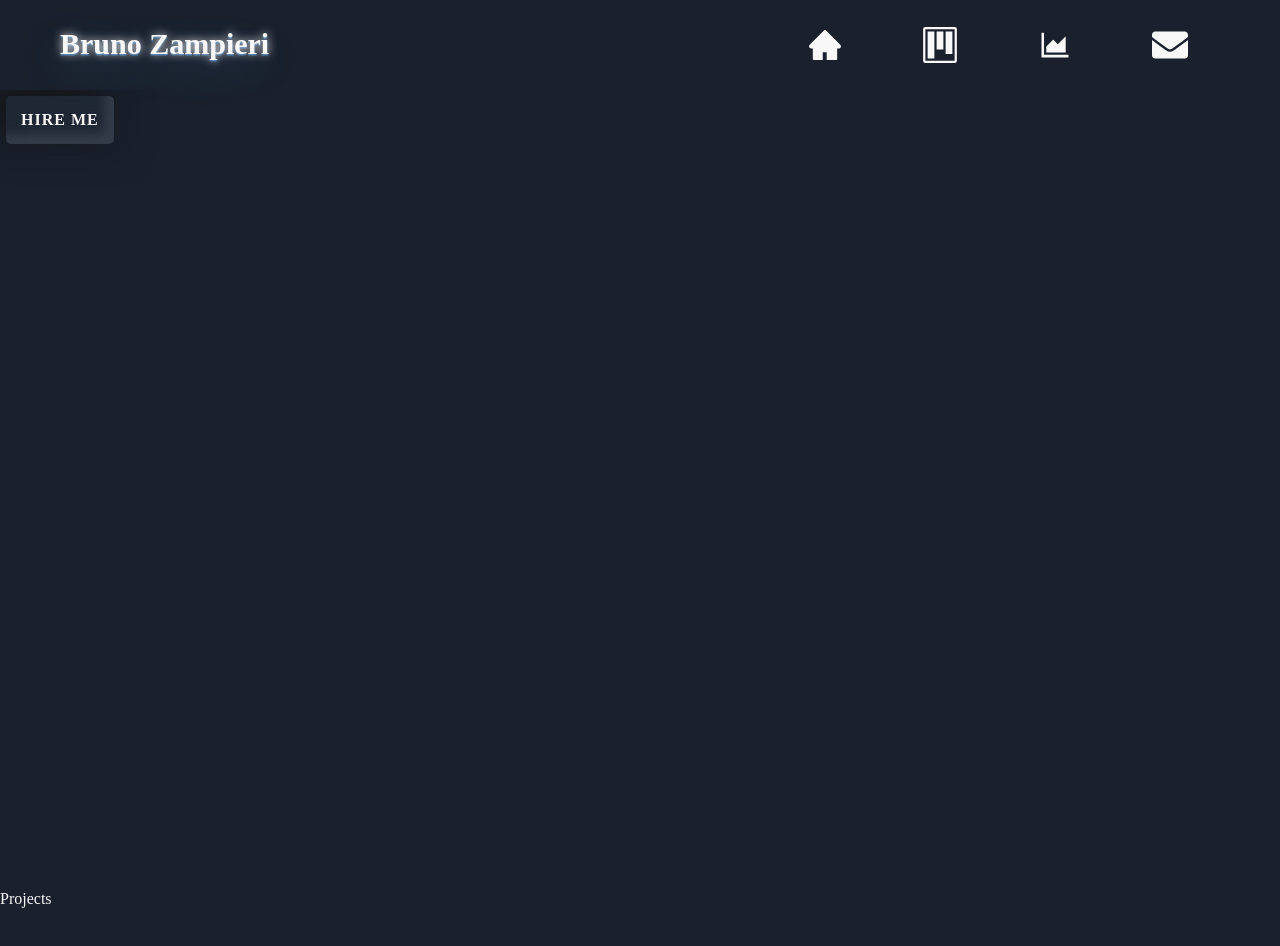
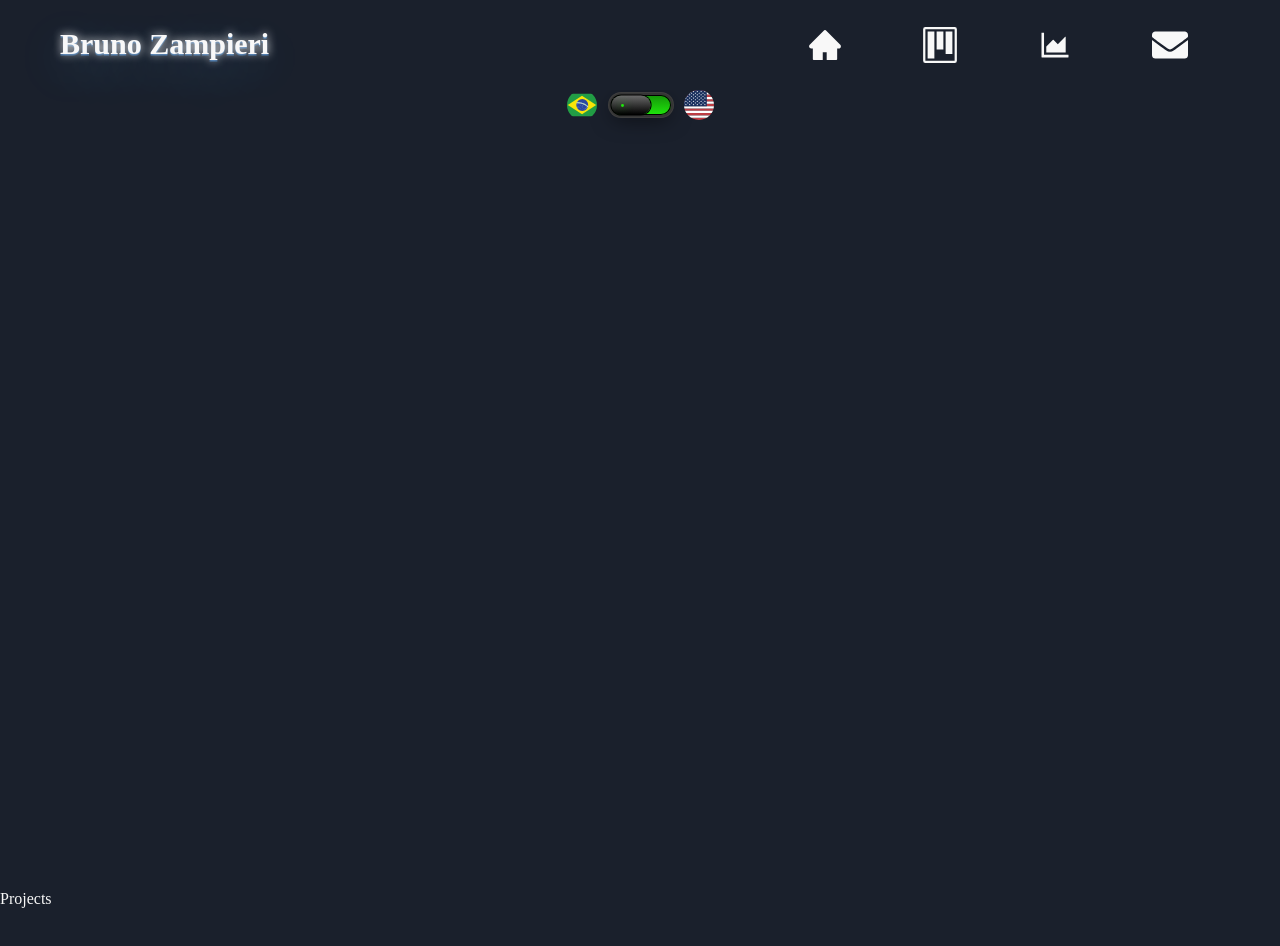
Before and after one commit to brunozampieri1985/bzdev, a React (Vite) app: page / in a window 1280 px wide. Shown: the top 946 px of the page. Built offline with nearby package versions, Linux system fonts and the light colour scheme; a web font is replaced by a local one.

Commit message:
feat: change language

```diff
--- a/src/components/common/ChangeLanguage/ChangeLanguage.css
+++ b/src/components/common/ChangeLanguage/ChangeLanguage.css
@@ -0,0 +1,74 @@
+.change-language-wrapper {
+    display: flex;
+    align-items: center;
+    justify-content: center;
+    gap: 10px;
+
+}
+
+.change-language-wrapper input[type=checkbox] {
+    position: relative;
+    width: 60px;
+    height: 20px;
+    -webkit-appearance: none;
+    background: linear-gradient(0deg, #1fe70c, #149408);
+    outline: : none;
+    border-radius: 10px;
+    box-shadow: 0 0 0 2px #353535, 0 0 0 3px #3e3e3e,
+    inset 0 0 0 1px rgba(0,0,0,1), 0 5px 20px rgba(0,0,0,0.5);
+    transition: .5s ease-in-out;
+    cursor: pointer;
+}
+
+.change-language-wrapper input[type=checkbox]:checked {
+    background: linear-gradient(0deg, #e70c55, #a80c40);
+    transition: .5s ease-in-out;
+}
+
+
+.change-language-wrapper input[type=checkbox]::before {
+    content: '';
+    position: absolute;
+    width: 40px;
+    height: 20px;
+    top: 0;
+    left: 0;
+    background: linear-gradient(0deg, rgb(0, 0, 0), #6b6b6b);
+    border-radius: 10px;
+    box-shadow: 0 0 0 1px #000;
+    transform: scale(.98, .96);
+    transition: .5s ease-in-out;
+}
+
+.change-language-wrapper input[type=checkbox]:checked::before {
+    left: 20px;
+}
+
+.change-language-wrapper input[type=checkbox]::after {
+    content: '';
+    position: absolute;
+    width: 3px;
+    height: 3px;
+    top: calc(50% - 1.5px);
+    left: 10px;
+    background: #1fe70c;
+    border-radius: 10px;
+    box-shadow: 0 0 10px #1fe70c;
+    transform: scale(.98, .96);
+    transition: .5s ease-in-out;
+}
+
+.change-language-wrapper input[type=checkbox]:checked::after {
+    left: 50px;
+    background: #e70c55;
+    box-shadow: 0 0 10px #e70c55;
+    transition: all .5s ease-in-out;
+}
+
+.change-language-pt {
+    display: flex;
+    width: 30px;
+    height: 30px;
+    border-radius: 50%;
+    overflow: hidden;
+}
--- a/src/components/common/ChangeLanguage/ChangeLanguage.tsx
+++ b/src/components/common/ChangeLanguage/ChangeLanguage.tsx
@@ -1,11 +1,44 @@
 import './ChangeLanguage.css'
 import { useLang } from '@context/LangContext'
+import BrFlag from '/br.svg'
+import { useEffect, useRef } from 'react'
 
-const ChangeLanguage: React.FC = () => (
-    <div className='change-language-wraper'>
-        <input type="checkbox" name="language" id="change-language" />
-        <label htmlFor="change-language"></label>
-    </div>
+const ChangeLanguage: React.FC = () => {
+   const { lang, changeLang } = useLang()
+   const checkRef = useRef<HTMLInputElement>(null)
 
-)
+   const handleChange = (e: React.ChangeEvent<HTMLInputElement>) => {
+      const { checked } = e.target
+      console.log(checked)
+      if (checked) {
+         changeLang('en')
+      } else {
+         changeLang('pt')
+      }
+   }
+
+   useEffect(() => {
+      if (checkRef.current) {
+         checkRef.current.checked = lang === 'en'
+      }
+   }, [])
+
+   return (
+      <div className="change-language-wrapper">
+         <div className="change-language-pt">
+            <img src={'br.svg'} alt="Brazilian flag" width={30} />
+         </div>
+         <input
+            type="checkbox"
+            name="language"
+            id="change-language"
+            onChange={(e) => handleChange(e)}
+            ref={checkRef}
+         />
+         <div className="change-language-pt">
+            <img src={'us.svg'} alt="USA flag" />
+         </div>
+      </div>
+   )
+}
 export default ChangeLanguage
--- a/src/components/sections/Home/Home.tsx
+++ b/src/components/sections/Home/Home.tsx
@@ -1,4 +1,5 @@
 import Button from '@components/common/Button'
+import ChangeLanguage from '@components/common/ChangeLanguage'
 import Section from '@components/common/Section'
 import './Home.css'
 
@@ -6,7 +7,7 @@ import './Home.css'
 
 const Home:React.FC = () => (
     <Section label='Home'>
-      <Button>Hire me</Button>
+      <ChangeLanguage />
     </Section>
 )
 
```
